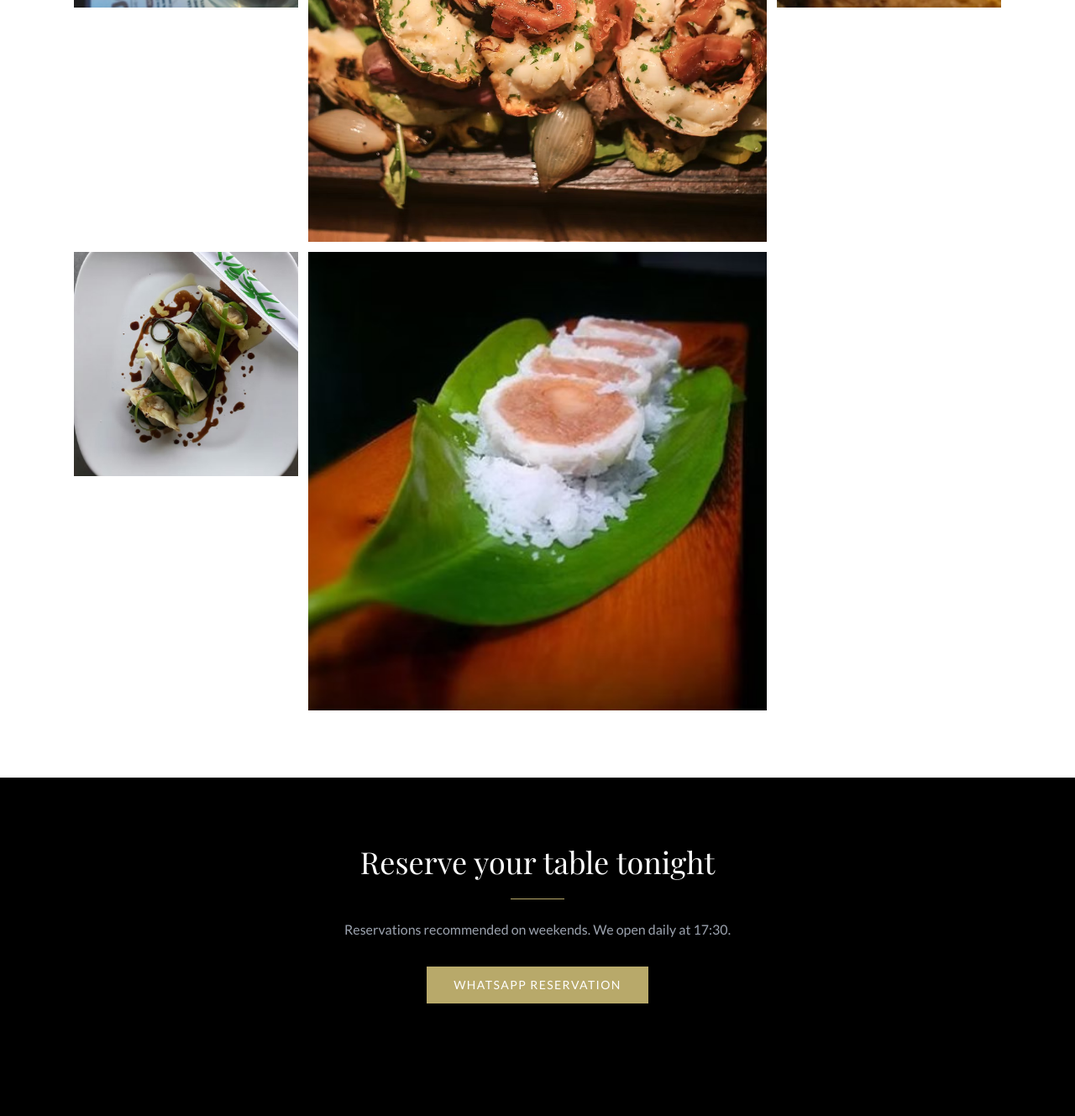
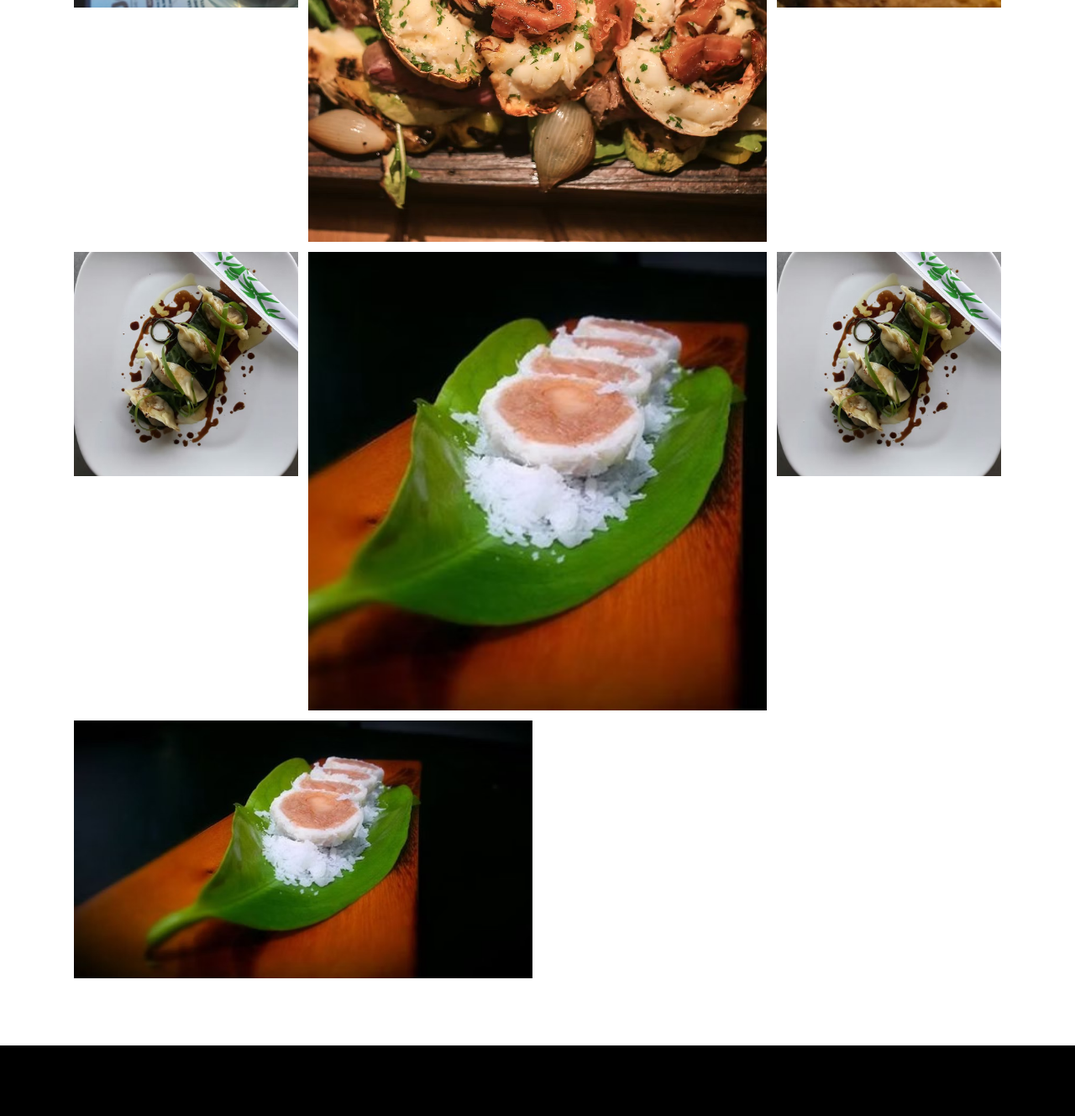
Before and after one commit to SparkwaveAI1/muda-restaurant, a React (Vite) app: page / in a window 1280 px wide. Shown: the part 3176-4505 px from the top of the page at 84% size. Built offline with nearby package versions, Linux system fonts and the light colour scheme; a web font is replaced by a local one.

Commit message:
feat(images): 2 more food photos — food-9, food-10 [NO-TASK: muda-images]

```diff
--- a/src/pages/Gallery.tsx
+++ b/src/pages/Gallery.tsx
@@ -52,6 +52,8 @@ export default function Gallery() {
               ['/images/muda-woodfire-oven.jpg', 'Wood-fired pizza oven'],
               ['/images/muda-exterior.jpg', 'MUDA exterior with bougainvillea'],
               ['/images/muda-interior.jpg', 'MUDA restaurant'],
+              ['/images/muda-food-9.jpg', 'MUDA dish'],
+              ['/images/muda-food-10.jpg', 'MUDA dish'],
             ].map(([src, alt]) => (
               <img key={src} src={src} alt={alt} className="break-inside-avoid w-full object-cover mb-3" />
             ))}
--- a/src/pages/Home.tsx
+++ b/src/pages/Home.tsx
@@ -164,6 +164,8 @@ export default function Home() {
             <img src="/images/muda-food-6.jpg" alt="MUDA dish" className="w-full aspect-square object-cover" />
             <img src="/images/muda-food-7.jpg" alt="MUDA dish" className="w-full aspect-square object-cover" />
             <img src="/images/muda-food-8.jpg" alt="MUDA dish" className="w-full aspect-square object-cover col-span-2" />
+            <img src="/images/muda-food-9.jpg" alt="MUDA dish" className="w-full aspect-square object-cover" />
+            <img src="/images/muda-food-10.jpg" alt="MUDA dish" className="w-full aspect-video object-cover col-span-2" />
           </div>
         </div>
       </section>
```
Also changed, not shown: public/images/muda-food-10.jpg (added), public/images/muda-food-9.jpg (added).
